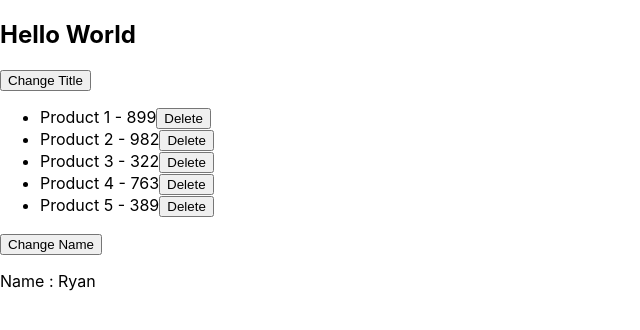
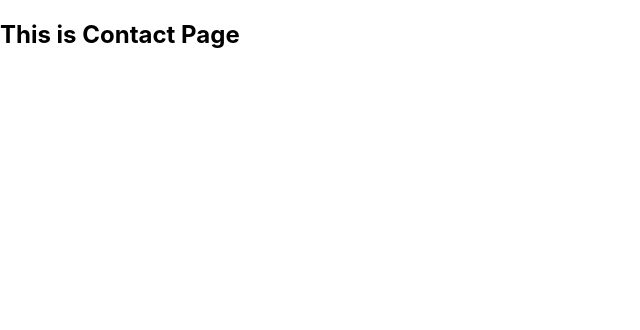
Before and after one commit to ryfazrin/react-playgorund, a React (Create React App) app: page /contact in a window 1280 px wide. Shown: the top 330 px of the page, without its empty margins (0-640 px from the left). Built offline with nearby package versions, Linux system fonts and the light colour scheme.

Commit message:
make simple routes

```diff
--- a/anonymous-cli-metrics.json
+++ b/anonymous-cli-metrics.json
@@ -1 +1 @@
-{"metricId":"c0a2d2d1-ee64-4ce8-b855-37b9121ee220","metrics":{"from":"2021-08-11T06:27:01.082Z","to":"2021-08-11T06:27:41.030Z","successfulInstalls":3,"failedInstalls":0}}
+{"metricId":"c0a2d2d1-ee64-4ce8-b855-37b9121ee220","metrics":{"from":"2021-08-11T06:27:01.082Z","to":"2021-09-19T03:31:13.654Z","successfulInstalls":4,"failedInstalls":0}}
--- a/package.json
+++ b/package.json
@@ -8,6 +8,7 @@
     "@testing-library/user-event": "^12.8.3",
     "react": "^17.0.2",
     "react-dom": "^17.0.2",
+    "react-router-dom": "^5.3.0",
     "react-scripts": "4.0.3",
     "web-vitals": "^1.1.2"
   },
--- a/src/App.js
+++ b/src/App.js
@@ -1,14 +1,11 @@
-import { useEffect, useState } from 'react';
+import { useState } from 'react';
+import { BrowserRouter as Router, Route, Switch } from 'react-router-dom';
 import './App.css';
+import About from './components/About';
+import Contact from './components/Contact';
 import ProductList from './ProductList';
 
 function App() {
-  const [title, setTitle] = useState("Hello World");
-
-  const changeTitle = () => {
-    setTitle("Title Changed");
-  }
-
   const [products, setProducts] = useState ([
     {id: 1, title: 'Product 1', price: 899},
     {id: 2, title: 'Product 2', price: 982},
@@ -17,24 +14,26 @@ function App() {
     {id: 5, title: 'Product 5', price: 389}
   ]);
 
-  const [name, setName] = useState('Ryan');
-
   const deleteProduct = (productId) => {
     const newProducts = products.filter(product => product.id !== productId);
     setProducts(newProducts);
   };
 
-  useEffect(() => {
-    console.log('Use Effect Running');
-  }, [name]);
-
   return (
     <div>
-      <h2>{ title }</h2>
-      <button onClick={ changeTitle }>Change Title</button>
-      <ProductList products={ products }  deleteProduct={ deleteProduct } />
-      <button onClick={ () => setName('John') }>Change Name</button>
-      <p>Name : { name }</p>
+      <Router>
+        <Switch>
+          <Route exact path="/">
+            <ProductList products={ products }  deleteProduct={ deleteProduct } />
+          </Route>
+          <Route exact path="/about">
+            <About />
+          </Route>
+          <Route exact path="/contact">
+            <Contact />
+          </Route>
+        </Switch>
+      </Router>
     </div>
   );
 }
--- /dev/null
+++ b/src/components/About.js
@@ -0,0 +1,9 @@
+const About = () => {
+  return (
+    <div>
+      <h2>This is About Page</h2>
+    </div>
+  );
+};
+
+export default About;
--- /dev/null
+++ b/src/components/Contact.js
@@ -0,0 +1,9 @@
+const Contact = () => {
+  return (
+    <div>
+      <h2>This is Contact Page</h2>
+    </div>
+  );
+};
+
+export default Contact;
```
Also changed, not shown: 2 other files (tests, documents, lock files or other folders).
